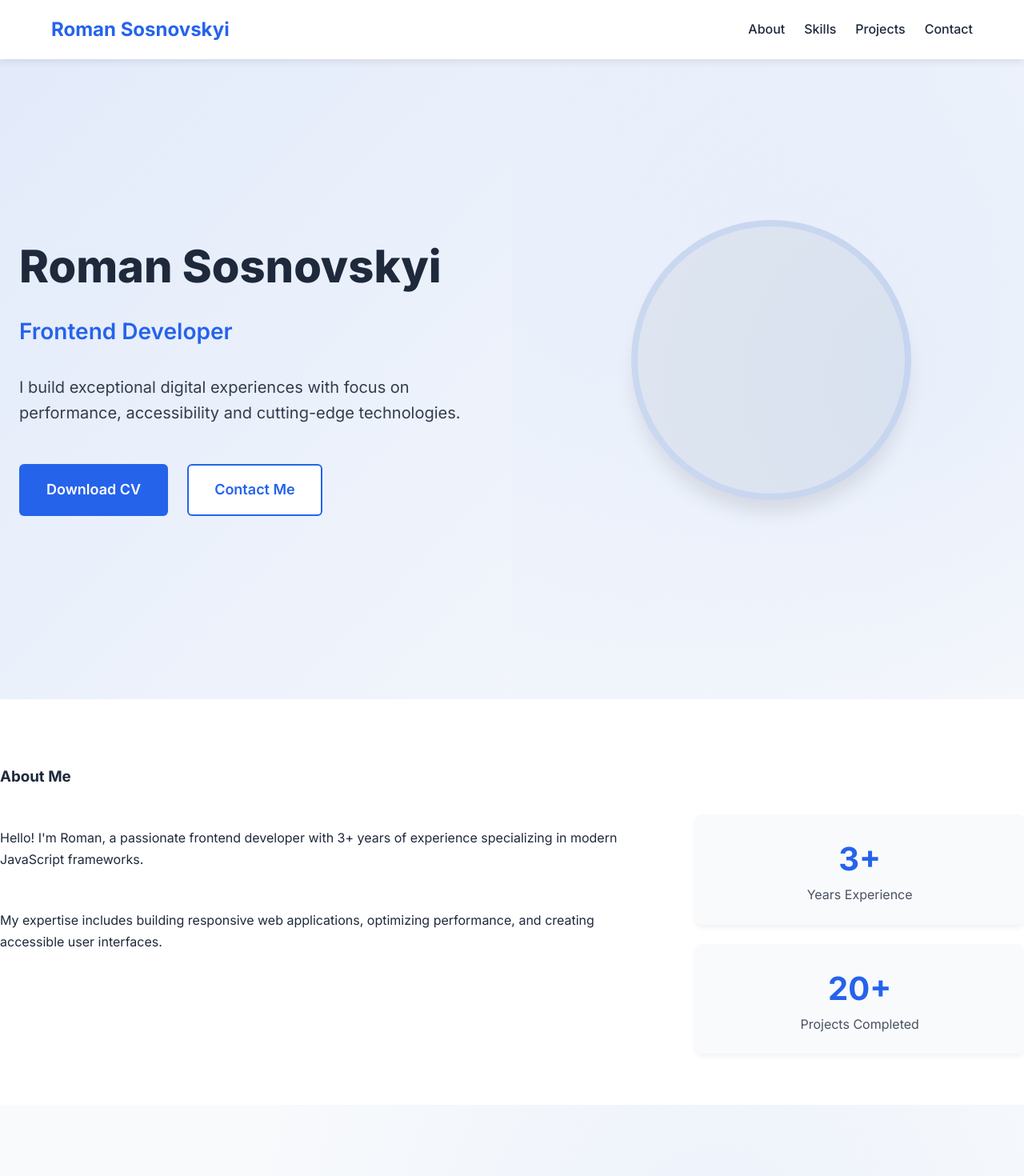
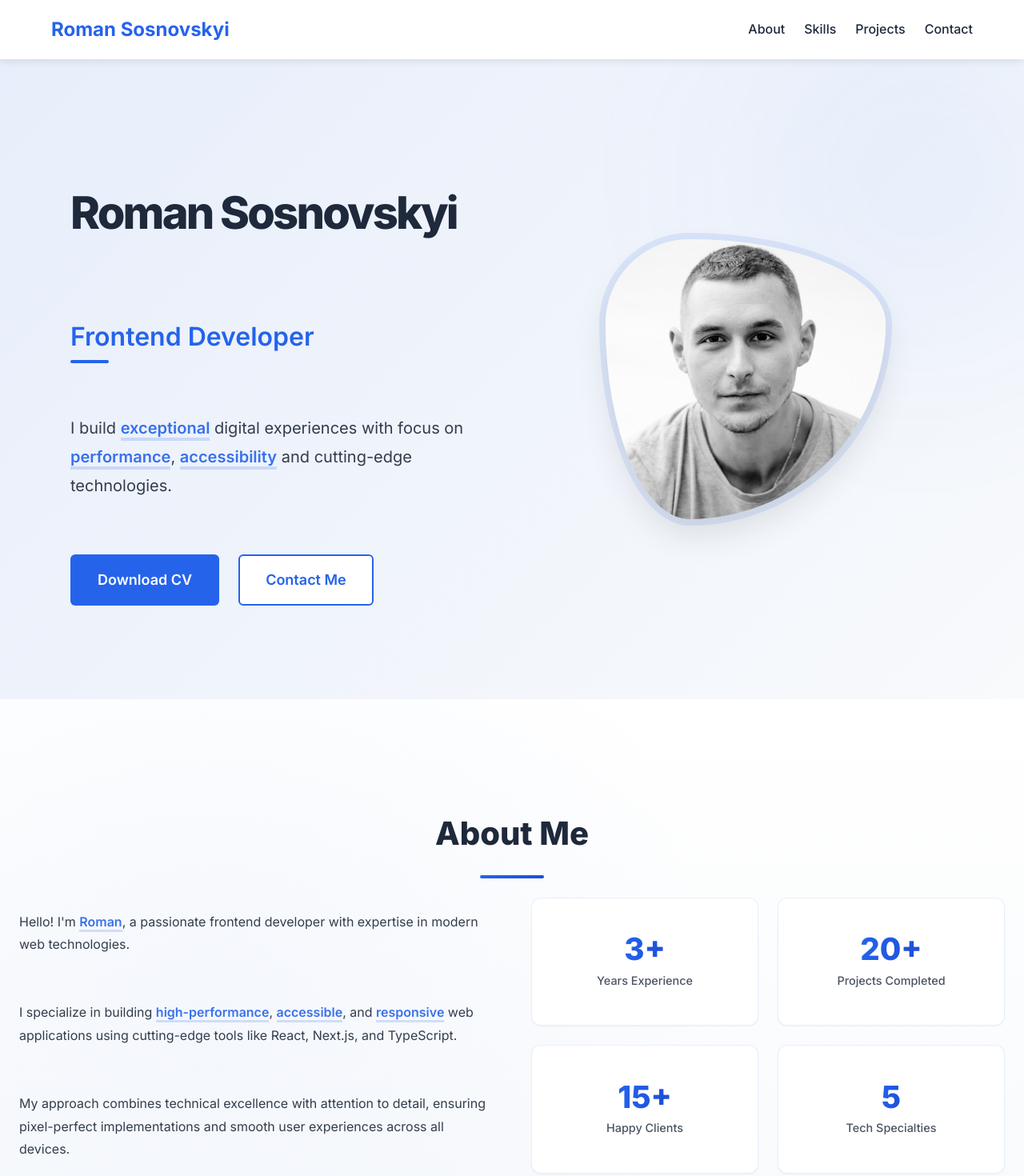
Before and after one commit to Sosnovskyi-Roman/my-portfolio, a Next.js app: page / in a window 1280 px wide. Shown: the top 1470 px of the page at 80% size. Built offline with nearby package versions, Linux system fonts and the light colour scheme.

Commit message:
add avatar

```diff
--- a/package.json
+++ b/package.json
@@ -12,11 +12,12 @@
   },
   "dependencies": {
     "@radix-ui/react-icons": "^1.3.2",
-    "framer-motion": "^12.9.4",
+    "framer-motion": "^12.10.0",
     "next": "15.3.1",
     "react": "^19.0.0",
     "react-dom": "^19.0.0",
     "react-icons": "^5.5.0",
+    "react-intersection-observer": "^9.16.0",
     "sass": "^1.87.0"
   },
   "devDependencies": {
--- a/src/components/About/About.module.scss
+++ b/src/components/About/About.module.scss
@@ -1,58 +1,171 @@
-@import '@/styles/variables.scss';
+@use '@/styles/variables' as *;
 
 .about {
-  padding: 4rem 0;
-  background-color: white;
+  padding: 6rem 0;
+  background: linear-gradient(to bottom, $white 0%, $light-color 100%);
+  position: relative;
+  overflow: hidden;
 
-  &Content {
-    display: flex;
-    gap: 3rem;
-    margin-top: 2rem;
-  }
-
-  &Text {
-    flex: 2;
-    display: flex;
-    flex-direction: column;
-    gap: 1rem;
-
-    p {
-      line-height: 1.7;
-    }
-  }
-
-  &Stats {
-    flex: 1;
-    display: flex;
-    flex-direction: column;
-    gap: 1.5rem;
+  &::before {
+    content: '';
+    position: absolute;
+    top: 0;
+    left: 0;
+    width: 100%;
+    height: 100%;
+    background: radial-gradient(circle at 20% 50%, rgba($primary-color, 0.03) 0%, transparent 60%);
+    pointer-events: none;
   }
 }
 
+.sectionContainer {
+  max-width: $breakpoint-xl;
+  margin: 0 auto;
+  padding: 0 $spacing-md;
+  position: relative;
+  z-index: 1;
+}
+
+.sectionTitle {
+  font-size: clamp(2rem, 5vw, 2.5rem);
+  font-weight: 800;
+  color: $dark-color;
+  text-align: center;
+  margin-bottom: $spacing-xl;
+  position: relative;
+
+  &::after {
+    content: '';
+    position: absolute;
+    bottom: -$spacing-md;
+    left: 50%;
+    transform: translateX(-50%);
+    width: 80px;
+    height: 4px;
+    background: linear-gradient(90deg, $primary-color, $primary-hover);
+    border-radius: 2px;
+  }
+}
+
+.aboutContent {
+  display: grid;
+  grid-template-columns: 1fr 1fr;
+  gap: $spacing-xl;
+  margin-top: $spacing-lg;
+}
+
+.aboutText {
+  display: flex;
+  flex-direction: column;
+  gap: $spacing-md;
+
+  p {
+    font-size: clamp(1rem, 1.25vw, 1.25rem);
+    line-height: 1.8;
+    color: $dark-color;
+    opacity: 0.9;
+  }
+}
+
+.highlight {
+  color: $primary-color;
+  font-weight: 600;
+  position: relative;
+  display: inline-block;
+
+  &::after {
+    content: '';
+    position: absolute;
+    bottom: 0.1em;
+    left: 0;
+    width: 100%;
+    height: 0.2em;
+    background: rgba($primary-color, 0.2);
+    z-index: -1;
+    transition: height 0.3s ease;
+  }
+
+  &:hover::after {
+    height: 0.4em;
+  }
+}
+
+.aboutStats {
+  display: grid;
+  grid-template-columns: repeat(2, 1fr);
+  gap: $spacing-md;
+}
+
 .statItem {
+  background: $white;
+  padding: $spacing-lg;
+  border-radius: $border-radius-lg;
+  box-shadow: $shadow-sm;
   display: flex;
   flex-direction: column;
   align-items: center;
-  padding: 1.5rem;
-  background-color: $light-color;
-  border-radius: 8px;
-  box-shadow: 0 4px 6px rgba(0, 0, 0, 0.05);
+  justify-content: center;
+  text-align: center;
+  transition: all 0.3s ease;
+  border: 1px solid rgba($primary-color, 0.1);
+
+  &:hover {
+    transform: translateY(-5px);
+    box-shadow: $shadow-md;
+    border-color: rgba($primary-color, 0.3);
+  }
 }
 
 .statNumber {
-  font-size: 2.5rem;
-  font-weight: 700;
+  font-size: clamp(2rem, 3vw, 2.5rem);
+  font-weight: 800;
   color: $primary-color;
+  line-height: 1;
+  margin-bottom: $spacing-xs;
+  background: linear-gradient(90deg, $primary-color, $primary-hover);
+  -webkit-background-clip: text;
+  background-clip: text;
+  color: transparent;
 }
 
 .statLabel {
-  font-size: 1rem;
+  font-size: clamp(0.9rem, 1vw, 1rem);
   color: $dark-color;
+  font-weight: 500;
   opacity: 0.8;
 }
 
-@media (max-width: 768px) {
+@media (max-width: $breakpoint-lg) {
+  .about {
+    padding: $spacing-xl 0;
+  }
+
   .aboutContent {
-    flex-direction: column;
+    grid-template-columns: 1fr;
+    gap: $spacing-xl;
+  }
+
+  .aboutStats {
+    grid-template-columns: repeat(4, 1fr);
   }
 }
+
+@media (max-width: $breakpoint-md) {
+  .aboutStats {
+    grid-template-columns: repeat(2, 1fr);
+  }
+
+  .statItem {
+    padding: $spacing-md;
+  }
+}
+
+@media (max-width: $breakpoint-sm) {
+  .aboutStats {
+    grid-template-columns: 1fr;
+  }
+
+  .sectionTitle {
+    margin-bottom: $spacing-lg;
+  }
+}
--- a/src/components/About/About.tsx
+++ b/src/components/About/About.tsx
@@ -1,31 +1,74 @@
+'use client';
 import styles from './About.module.scss';
+import { motion } from 'framer-motion';
+import { useInView } from 'react-intersection-observer';
 
 export const About = () => {
+  const [ref, inView] = useInView({
+    triggerOnce: true,
+    threshold: 0.2,
+  });
+
+  const stats = [
+    { number: '3+', label: 'Years Experience' },
+    { number: '20+', label: 'Projects Completed' },
+    { number: '15+', label: 'Happy Clients' },
+    { number: '5', label: 'Tech Specialties' },
+  ];
+
   return (
-    <section className={styles.about} id='about'>
+    <section className={styles.about} id='about' ref={ref}>
       <div className={styles.sectionContainer}>
-        <h3 className={styles.sectionTitle}>About Me</h3>
+        <motion.h3
+          className={styles.sectionTitle}
+          initial={{ opacity: 0, y: 20 }}
+          animate={inView ? { opacity: 1, y: 0 } : {}}
+          transition={{ duration: 0.6 }}
+        >
+          About Me
+        </motion.h3>
+
         <div className={styles.aboutContent}>
-          <div className={styles.aboutText}>
+          <motion.div
+            className={styles.aboutText}
+            initial={{ opacity: 0, x: -20 }}
+            animate={inView ? { opacity: 1, x: 0 } : {}}
+            transition={{ duration: 0.6, delay: 0.2 }}
+          >
             <p>
-              Hello! I&apos;m Roman, a passionate frontend developer with 3+ years of experience
-              specializing in modern JavaScript frameworks.
+              Hello! I&apos;m <span className={styles.highlight}>Roman</span>, a passionate frontend
+              developer with expertise in modern web technologies.
             </p>
             <p>
-              My expertise includes building responsive web applications, optimizing performance,
-              and creating accessible user interfaces.
+              I specialize in building <span className={styles.highlight}>high-performance</span>,{' '}
+              <span className={styles.highlight}>accessible</span>, and{' '}
+              <span className={styles.highlight}>responsive</span> web applications using
+              cutting-edge tools like React, Next.js, and TypeScript.
             </p>
-          </div>
-          <div className={styles.aboutStats}>
-            <div className={styles.statItem}>
-              <span className={styles.statNumber}>3+</span>
-              <span className={styles.statLabel}>Years Experience</span>
-            </div>
-            <div className={styles.statItem}>
-              <span className={styles.statNumber}>20+</span>
-              <span className={styles.statLabel}>Projects Completed</span>
-            </div>
-          </div>
+            <p>
+              My approach combines technical excellence with attention to detail, ensuring
+              pixel-perfect implementations and smooth user experiences across all devices.
+            </p>
+          </motion.div>
+
+          <motion.div
+            className={styles.aboutStats}
+            initial={{ opacity: 0, x: 20 }}
+            animate={inView ? { opacity: 1, x: 0 } : {}}
+            transition={{ duration: 0.6, delay: 0.4 }}
+          >
+            {stats.map((stat) => (
+              <motion.div
+                key={stat.label}
+                className={styles.statItem}
+                whileHover={{ y: -5 }}
+                transition={{ type: 'spring', stiffness: 300 }}
+              >
+                <span className={styles.statNumber}>{stat.number}</span>
+                <span className={styles.statLabel}>{stat.label}</span>
+              </motion.div>
+            ))}
+          </motion.div>
         </div>
       </div>
     </section>
--- a/src/components/Button/Button.module.scss
+++ b/src/components/Button/Button.module.scss
@@ -23,7 +23,6 @@
     transform: translateY(0);
   }
 
-  // Variants
   &.primary {
     background-color: $primary-color;
     color: white;
@@ -54,7 +53,6 @@
     }
   }
 
-  // Sizes
   &.sm {
     padding: 0.5rem 1rem;
     font-size: 0.875rem;
--- a/src/components/Hero/Hero.module.scss
+++ b/src/components/Hero/Hero.module.scss
@@ -1,125 +1,188 @@
-@import '@/styles/variables.scss';
+@use '@/styles/variables' as *;
 
 .hero {
-  padding: 1rem 0 4rem;
-  background: linear-gradient(135deg, rgba($primary-color, 0.1) 0%, $light-color 100%);
-  min-height: 100vh;
+  --hero-padding-y: #{$spacing-xxl};
+
+  padding: var(--hero-padding-y) 0;
+  background: linear-gradient(135deg, rgba($primary-color, 0.08) 0%, rgba($light-color, 0.95) 100%);
+  min-height: 100dvh;
   display: flex;
   align-items: center;
   position: relative;
+  isolation: isolate;
   overflow: hidden;
 
   &::before {
     content: '';
     position: absolute;
-    top: -50%;
-    right: -30%;
-    width: 80%;
-    height: 200%;
-    background: radial-gradient(circle, rgba($primary-color, 0.05) 0%, transparent 70%);
-    z-index: 0;
+    top: -30%;
+    right: -20%;
+    width: 60%;
+    aspect-ratio: 1;
+    background: radial-gradient(circle at center, rgba($primary-color, 0.05) 0%, transparent 70%);
+    z-index: -1;
+    filter: blur(60px);
+  }
 }
 
-  &Content {
-    max-width: $breakpoint-xl;
+.heroContent {
+  max-width: min($breakpoint-xl, 90%);
   margin: 0 auto;
   padding: 0 $spacing-md;
-    display: flex;
+  display: grid;
+  grid-template-columns: repeat(auto-fit, minmax(300px, 1fr));
   align-items: center;
-    gap: $spacing-xl;
+  gap: $spacing-xxl;
   position: relative;
-    z-index: 1;
 }
 
-  &Text {
-    flex: 1;
-    animation: fadeInUp 0.8s ease-out;
+.heroText {
+  display: flex;
+  flex-direction: column;
+  gap: $spacing-md;
 }
 
-  &Image {
-    flex: 1;
-    display: flex;
-    justify-content: center;
-    animation: fadeIn 1s ease-out;
+.heroTitle {
+  font-size: clamp(2.5rem, 5vw + 1rem, 3.5rem);
+  font-weight: 800;
+  color: $dark-color;
+  line-height: 1.1;
+  letter-spacing: -0.05em;
+
+  span {
+    display: inline-block;
+  }
 }
 
-  &Title {
-    font-size: clamp(2.5rem, 5vw, 3.5rem);
-    font-weight: 800;
-    margin-bottom: $spacing-md;
-    color: $dark-color;
-    line-height: 1.2;
+.heroSubtitle {
+  font-size: clamp(1.5rem, 3vw + 0.5rem, 2rem);
+  font-weight: 600;
+  color: $primary-color;
+  position: relative;
+  display: inline-block;
+
+  span {
+    display: inline-block;
   }
 
-  &Subtitle {
-    font-size: clamp(1.25rem, 3vw, 1.75rem);
-    font-weight: 600;
-    margin-bottom: $spacing-lg;
-    color: $primary-color;
+  &::after {
+    content: '';
+    position: absolute;
+    bottom: -0.5rem;
+    left: 0;
+    width: 3rem;
+    height: 0.25rem;
+    background: currentColor;
+    border-radius: 0.125rem;
+  }
 }
 
-  &Description {
-    font-size: clamp(1rem, 2vw, 1.25rem);
-    line-height: 1.6;
-    margin-bottom: $spacing-xl;
+.heroDescription {
+  font-size: clamp(1rem, 1.25vw + 0.5rem, 1.25rem);
+  line-height: 1.8;
   color: $dark-color;
-    max-width: 600px;
+  max-width: 42ch;
   opacity: 0.9;
 }
 
-  &Buttons {
-    display: flex;
-    gap: $spacing-md;
-    margin-top: $spacing-lg;
+.highlight {
+  color: $primary-color;
+  font-weight: 600;
+  position: relative;
+  display: inline-block;
+
+  &::after {
+    content: '';
+    position: absolute;
+    bottom: 0.1em;
+    left: 0;
+    width: 100%;
+    height: 0.2em;
+    background: rgba($primary-color, 0.2);
+    z-index: -1;
+    transition: height 0.3s ease;
+  }
+
+  &:hover::after {
+    height: 0.4em;
   }
 }
 
-.imagePlaceholder {
+.heroButtons {
+  display: flex;
+  gap: $spacing-md;
+  margin-top: $spacing-md;
+  flex-wrap: wrap;
+}
+
+.heroImage {
+  position: relative;
+  justify-self: center;
+}
+
+.imageWrapper {
   width: clamp(250px, 30vw, 350px);
   height: clamp(250px, 30vw, 350px);
+  position: relative;
+  border-radius: 30% 70% 70% 30% / 30% 30% 70% 70%;
+  box-shadow:
+    0 20px 40px rgba(0, 0, 0, 0.1),
+    0 0 0 8px rgba($primary-color, 0.1);
+  transition: all 0.5s $ease-in-out-circ;
+  overflow: hidden;
+  will-change: transform;
+
+  &:hover {
     border-radius: 50%;
-  background-color: $gray-light;
-  display: flex;
-  align-items: center;
-  justify-content: center;
-  overflow: hidden;
-  box-shadow: $shadow-lg;
-  border: 8px solid rgba($primary-color, 0.1);
+    transform: translateY(-5px) scale(1.02);
+    box-shadow:
+      0 25px 50px rgba(0, 0, 0, 0.15),
+      0 0 0 10px rgba($primary-color, 0.15);
+  }
 }
 
-/* Mobile-first responsive styles */
+.avatarImage {
+  width: 100%;
+  height: 150%;
+  object-fit: cover;
+  object-position: center;
+  filter: grayscale(20%);
+  transition: filter 0.5s ease;
+
+  .imageWrapper:hover & {
+    filter: grayscale(0%);
+  }
+}
+
 @media (max-width: $breakpoint-lg) {
   .hero {
-    padding: $spacing-xl 0;
+    --hero-padding-y: #{$spacing-xl};
     min-height: auto;
     padding-bottom: $spacing-xxl;
+    text-align: center;
 
     &Content {
-      flex-direction: column;
-      text-align: center;
+      grid-template-columns: 1fr;
       gap: $spacing-xl;
     }
 
-    &Description {
-      margin: 0 auto $spacing-xl;
+    &Subtitle::after {
+      left: 50%;
+      transform: translateX(-50%);
+    }
   }
 
-    &Buttons {
+  .heroButtons {
     justify-content: center;
-    }
   }
 }
 
 @media (max-width: $breakpoint-md) {
   .hero {
-    padding: $spacing-lg 0 $spacing-xl;
+    --hero-padding-y: #{$spacing-lg};
 
     &Title {
-      font-size: 2.25rem;
-    }
-
-    &Subtitle {
-      margin-bottom: $spacing-md;
+      font-size: clamp(2rem, 6vw, 2.5rem);
     }
 
     &Buttons {
@@ -129,30 +192,8 @@
     }
   }
 
-  .imagePlaceholder {
+  .imageWrapper {
     width: 220px;
     height: 220px;
-    border-width: 6px;
   }
 }
-
-/* Animations */
-@keyframes fadeInUp {
-  from {
-    opacity: 0;
-    transform: translateY(20px);
-  }
-  to {
-    opacity: 1;
-    transform: translateY(0);
-  }
-}
-
-@keyframes fadeIn {
-  from {
-    opacity: 0;
-  }
-  to {
-    opacity: 1;
-  }
-}
--- a/src/components/Hero/Hero.tsx
+++ b/src/components/Hero/Hero.tsx
@@ -1,29 +1,85 @@
+'use client';
 import styles from './Hero.module.scss';
 import { Button } from '../Button/Button';
+import Image from 'next/image';
+import { motion } from 'framer-motion';
+import { useInView } from 'react-intersection-observer';
 
 export const Hero = () => {
+  const [ref, inView] = useInView({
+    triggerOnce: true,
+    threshold: 0.2,
+  });
+
   return (
-    <section className={styles.hero} id='home'>
+    <section className={styles.hero} id='home' ref={ref}>
       <div className={styles.heroContent}>
-        <div className={styles.heroText}>
-          <h1 className={styles.heroTitle}>Roman Sosnovskyi</h1>
-          <h2 className={styles.heroSubtitle}>Frontend Developer</h2>
-          <p className={styles.heroDescription}>
-            I build exceptional digital experiences with focus on performance, accessibility and
-            cutting-edge technologies.
-          </p>
-          <div className={styles.heroButtons}>
+        <motion.div
+          className={styles.heroText}
+          initial={{ opacity: 0, x: -50 }}
+          animate={inView ? { opacity: 1, x: 0 } : {}}
+          transition={{ duration: 0.8 }}
+        >
+          <h1 className={styles.heroTitle}>
+            <motion.span
+              initial={{ opacity: 0, y: 20 }}
+              animate={inView ? { opacity: 1, y: 0 } : {}}
+              transition={{ duration: 0.6, delay: 0.2 }}
+            >
+              Roman Sosnovskyi
+            </motion.span>
+          </h1>
+          <h2 className={styles.heroSubtitle}>
+            <motion.span
+              initial={{ opacity: 0, y: 20 }}
+              animate={inView ? { opacity: 1, y: 0 } : {}}
+              transition={{ duration: 0.6, delay: 0.4 }}
+            >
+              Frontend Developer
+            </motion.span>
+          </h2>
+          <motion.p
+            className={styles.heroDescription}
+            initial={{ opacity: 0 }}
+            animate={inView ? { opacity: 0.9 } : {}}
+            transition={{ duration: 0.8, delay: 0.6 }}
+          >
+            I build <span className={styles.highlight}>exceptional</span> digital experiences with
+            focus on <span className={styles.highlight}>performance</span>,{' '}
+            <span className={styles.highlight}>accessibility</span> and cutting-edge technologies.
+          </motion.p>
+          <motion.div
+            className={styles.heroButtons}
+            initial={{ opacity: 0 }}
+            animate={inView ? { opacity: 1 } : {}}
+            transition={{ duration: 0.8, delay: 0.8 }}
+          >
             <Button href='/RomanSosnovskyi_CV.pdf' download variant='primary' size='lg'>
               Download CV
             </Button>
             <Button href='#contact' variant='secondary' size='lg'>
               Contact Me
             </Button>
+          </motion.div>
+        </motion.div>
+
+        <motion.div
+          className={styles.heroImage}
+          initial={{ opacity: 0, scale: 0.9 }}
+          animate={inView ? { opacity: 1, scale: 1 } : {}}
+          transition={{ duration: 0.8, delay: 0.4 }}
+        >
+          <div className={styles.imageWrapper}>
+            <Image
+              src='/images/avatar.jpeg'
+              alt='Roman Sosnovskyi - Frontend Developer'
+              width={350}
+              height={350}
+              priority
+              className={styles.avatarImage}
+            />
           </div>
-        </div>
-      </div>
-      <div className={styles.heroImage}>
-        <div className={styles.imagePlaceholder}></div>
+        </motion.div>
       </div>
     </section>
   );
--- a/src/styles/globals.scss
+++ b/src/styles/globals.scss
@@ -1,6 +1,5 @@
 @use '@/styles/variables' as *;
 
-/* Modern CSS Reset */
 :where(*, *::before, *::after) {
   box-sizing: border-box;
   min-width: 0;
@@ -41,7 +40,6 @@
   }
 }
 
-/* Scrollbar styles */
 :root {
   scrollbar-color: $primary-color $gray-light;
   scrollbar-width: thin;
@@ -68,21 +66,18 @@
   }
 }
 
-/* Selection styles */
 ::selection {
   background-color: rgba($primary-color, 0.2);
   color: $dark-color;
   text-shadow: 0 1px 0 rgba($white, 0.3);
 }
 
-/* Focus styles */
 :focus-visible {
   outline: 2px solid $primary-color;
   outline-offset: 3px;
   border-radius: $border-radius-sm;
 }
 
-/* Reduced motion */
 @media (prefers-reduced-motion: reduce) {
   *,
   *::before,
--- a/src/styles/variables.scss
+++ b/src/styles/variables.scss
@@ -27,7 +27,7 @@ $border-radius-sm: 0.375rem; // 6px
 $border-radius-md: 0.5rem; // 8px
 $border-radius-lg: 0.75rem; // 12px
 $border-radius-xl: 1rem; // 16px
-$border-radius-full: 9999px; // For full rounded elements
+$border-radius-full: 9999px;
 
 // Transitions
 $transition-fast: all 0.15s ease;
@@ -45,3 +45,5 @@ $breakpoint-sm: 640px;
 $breakpoint-md: 768px;
 $breakpoint-lg: 1024px;
 $breakpoint-xl: 1280px;
+
+$ease-in-out-circ: cubic-bezier(0.785, 0.135, 0.15, 0.86);
```
Also changed, not shown: public/images/avatar.jpeg (added), 1 other file (tests, documents, lock files or other folders). Lines whose indentation alone changed are shown as unchanged.
